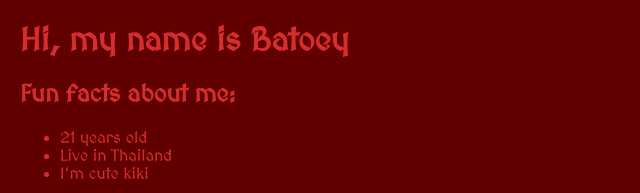
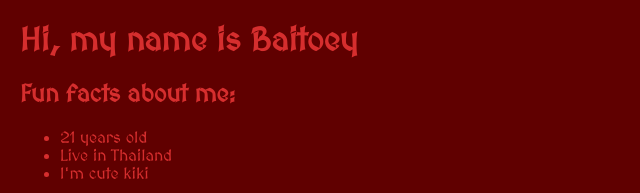
Before and after one commit to baitoeynatchaya/learnHTML, a website built with Vite: page index.html in a window 1280 px wide. Shown: the part 403-596 px from the top of the page, 0-640 px from the left. Built offline with nearby package versions, Linux system fonts and the light colour scheme; a web font is replaced by a local one.

Commit message:
fix name

```diff
--- a/index.html
+++ b/index.html
@@ -7,7 +7,7 @@
     </head>
     <body>
         <img src="husky.jpg">
-        <h1>Hi, my name is Batoey</h1>
+        <h1>Hi, my name is Baitoey</h1>
         <h2>Fun facts about me:</h2>
         <ul>
             <li>21 years old</li>
```
